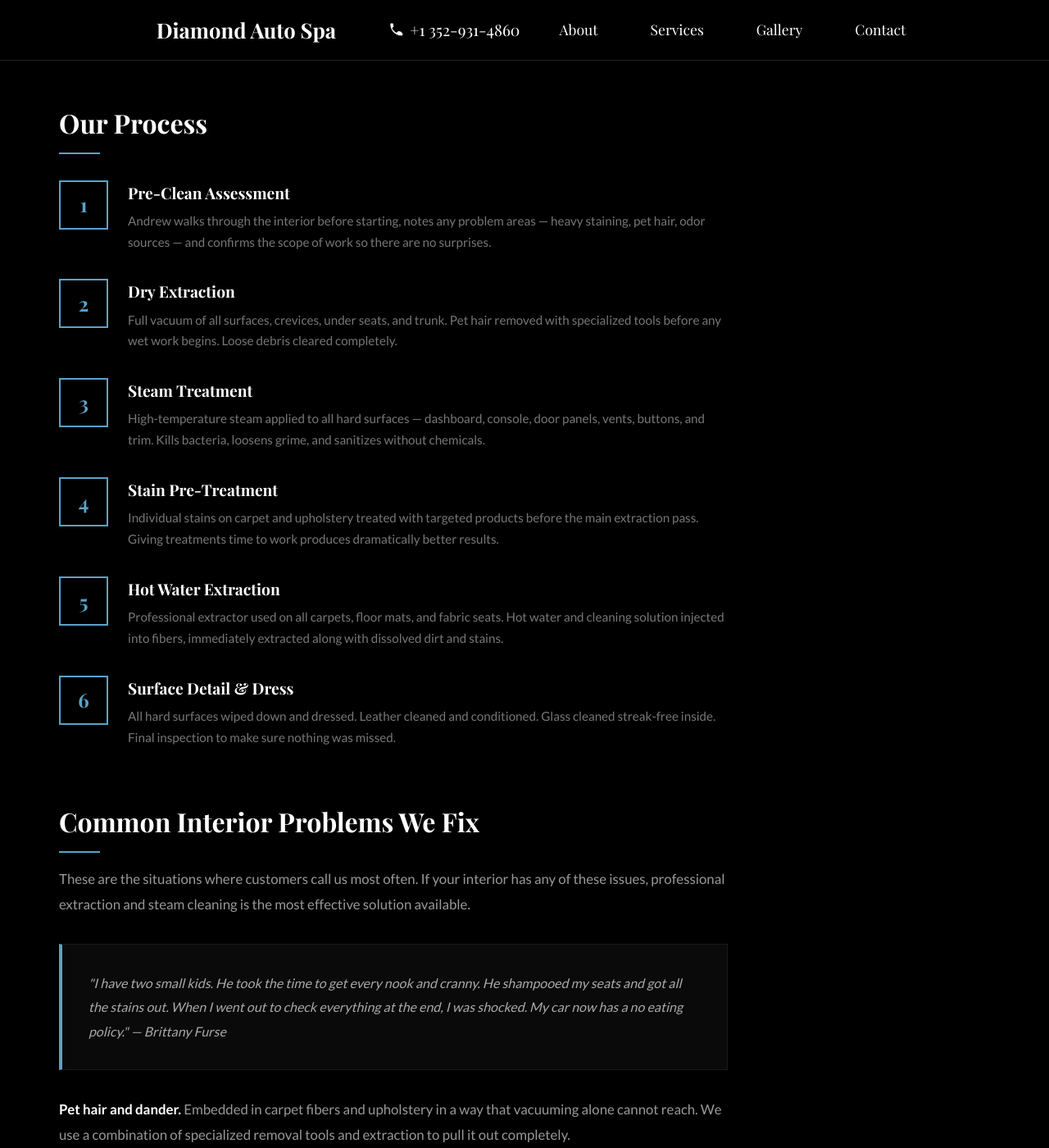
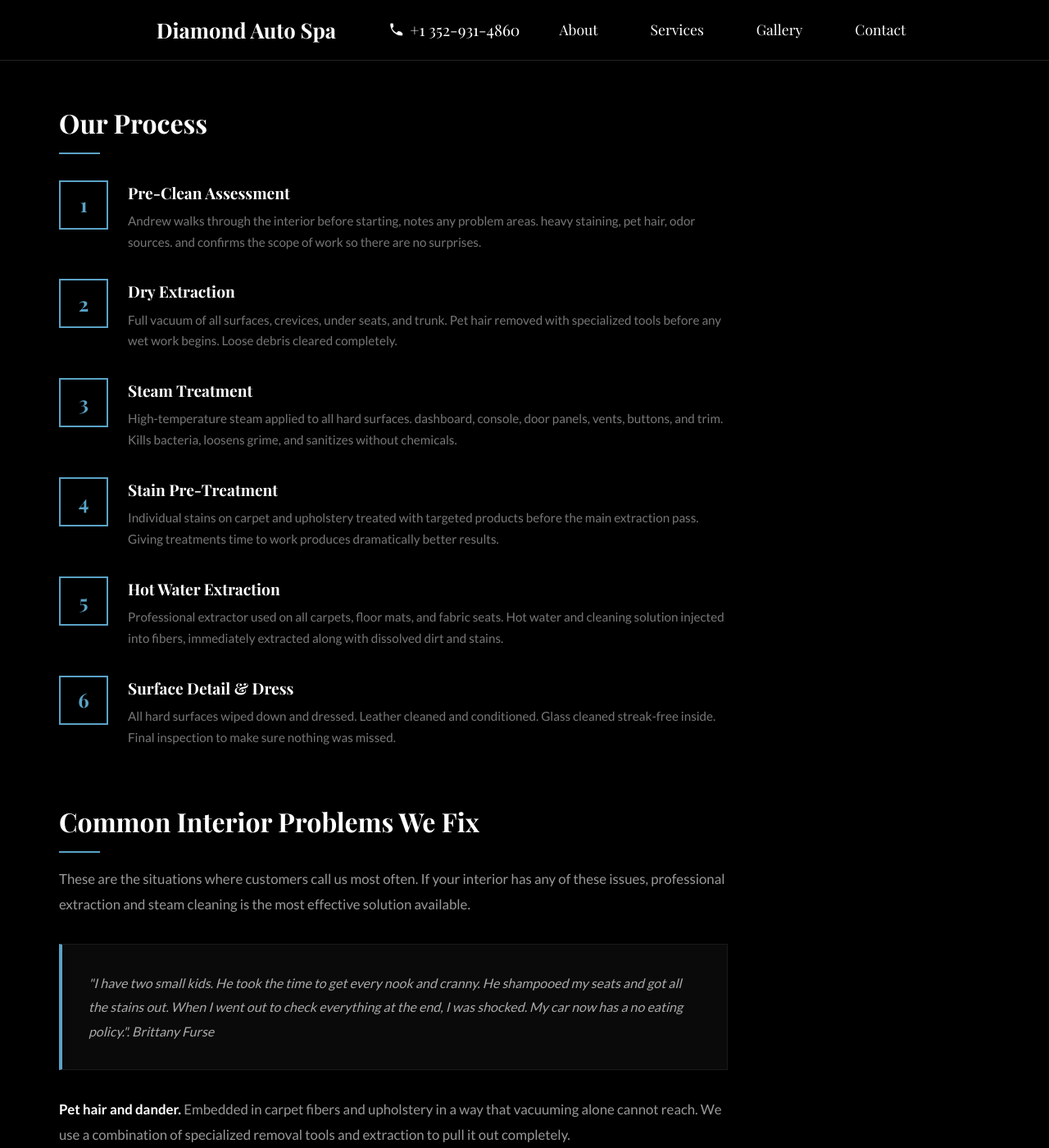
Before and after one commit to JamesBrownR/Diamond-Auto-Spa-Detailing, a Jekyll site: the page built from services/interior-detailing/index.html, in a window 1280 px wide and 1400 px high, scrolled down 2109 px. Shown: the whole window at 82% size. Built offline with Jekyll 4.4.1, drawn with Linux system fonts in a browser that asks for light colours; some web fonts are replaced; some of the changed text lies outside the part shown.

Commit message:
Update index.html

```diff
--- a/services/interior-detailing/index.html
+++ b/services/interior-detailing/index.html
@@ -1,7 +1,7 @@
 ---
 layout: services
 title: Interior Detailing in Eustis, FL | Diamond Auto Spa
-description: Professional mobile interior detailing in Eustis, FL. Steam cleaning, hot water extraction, leather conditioning, and odor removal — Diamond Auto Spa comes to you. Call 352-931-4860.
+description: Professional mobile interior detailing in Eustis, FL. Steam cleaning, hot water extraction, leather conditioning, and odor removal. Diamond Auto Spa comes to you. Call 352-931-4860.
 ---
 
 <script type="application/ld+json">
@@ -50,7 +50,7 @@
       "name": "How long does an interior detail take?",
       "acceptedAnswer": {
         "@type": "Answer",
-        "text": "Most interior details take between 3 and 6 hours depending on the size of the vehicle and condition of the interior. Heavily soiled vehicles or those with deep staining may take longer. Andrew does not rush — the job is finished when it is done right."
+        "text": "Most interior details take between 3 and 6 hours depending on the size of the vehicle and condition of the interior. Heavily soiled vehicles or those with deep staining may take longer. Andrew does not rush. the job is finished when it is done right."
       }
     },
     {
@@ -94,7 +94,8 @@
 </div>
 
 <!-- HERO -->
-<div class="service-hero">
+<div class="service-hero has-photo">
+    <div class="service-hero-bg" style="background-image: url('{{ site.baseurl }}/Pics/interior-detailing.webp');"></div>
     <div class="service-hero-eyebrow">Mobile Interior Detailing · Lake County, FL</div>
     <h1>Interior Detailing</h1>
     <p>Steam cleaning, hot water extraction, and a full interior restoration delivered to your driveway.</p>
@@ -109,7 +110,7 @@
 
         <div class="service-section">
             <h2>What Is Interior Detailing?</h2>
-            <p>Interior detailing is a deep, systematic cleaning of every surface inside your vehicle. It goes far beyond a standard vacuum and wipe-down. Andrew uses professional steam cleaners, hot water extractors, and specialized tools to lift embedded dirt, stains, pet hair, and odors from every part of your interior — carpets, seats, headliner, door panels, dashboard, console, and all the tight spaces in between.</p>
+            <p>Interior detailing is a deep, systematic cleaning of every surface inside your vehicle. It goes far beyond a standard vacuum and wipe-down. Andrew uses professional steam cleaners, hot water extractors, and specialized tools to lift embedded dirt, stains, pet hair, and odors from every part of your interior. carpets, seats, headliner, door panels, dashboard, console, and all the tight spaces in between.</p>
             <p>Florida interiors take a beating. The combination of heat, humidity, sand tracked in from the beach, food and drink spills, kids, pets, and daily use leaves most car interiors in a state that regular cleaning can not address. A professional interior detail restores your cabin to a condition most people have not seen since the day they drove off the lot.</p>
             <p>Every interior detail is performed mobile. Andrew arrives at your home, office, or wherever your vehicle is parked, fully equipped. No drop-off, no waiting rooms, no arranging a ride home.</p>
         </div>
@@ -121,7 +122,7 @@
                     <span class="included-check">✓</span>
                     <div>
                         <strong>Full Vacuum</strong>
-                        <p>Every surface — carpets, seats, floor mats, trunk, and all crevices vacuumed thoroughly before any wet work begins.</p>
+                        <p>Every surface. carpets, seats, floor mats, trunk, and all crevices vacuumed thoroughly before any wet work begins.</p>
                     </div>
                 </div>
                 <div class="included-item">
@@ -163,7 +164,7 @@
                     <span class="included-check">✓</span>
                     <div>
                         <strong>Door Panels & Jambs</strong>
-                        <p>Door pockets, handles, and jambs cleaned. One of the most overlooked areas in a standard clean — we do not skip it.</p>
+                        <p>Door pockets, handles, and jambs cleaned. One of the most overlooked areas in a standard clean. we do not skip it.</p>
                     </div>
                 </div>
                 <div class="included-item">
@@ -197,7 +198,7 @@
                     <div class="step-number">1</div>
                     <div class="step-content">
                         <h3>Pre-Clean Assessment</h3>
-                        <p>Andrew walks through the interior before starting, notes any problem areas — heavy staining, pet hair, odor sources — and confirms the scope of work so there are no surprises.</p>
+                        <p>Andrew walks through the interior before starting, notes any problem areas. heavy staining, pet hair, odor sources. and confirms the scope of work so there are no surprises.</p>
                     </div>
                 </div>
                 <div class="process-step">
@@ -211,7 +212,7 @@
                     <div class="step-number">3</div>
                     <div class="step-content">
                         <h3>Steam Treatment</h3>
-                        <p>High-temperature steam applied to all hard surfaces — dashboard, console, door panels, vents, buttons, and trim. Kills bacteria, loosens grime, and sanitizes without chemicals.</p>
+                        <p>High-temperature steam applied to all hard surfaces. dashboard, console, door panels, vents, buttons, and trim. Kills bacteria, loosens grime, and sanitizes without chemicals.</p>
                     </div>
                 </div>
                 <div class="process-step">
@@ -243,7 +244,7 @@
             <p>These are the situations where customers call us most often. If your interior has any of these issues, professional extraction and steam cleaning is the most effective solution available.</p>
 
             <div class="results-note">
-                <p>"I have two small kids. He took the time to get every nook and cranny. He shampooed my seats and got all the stains out. When I went out to check everything at the end, I was shocked. My car now has a no eating policy." — Brittany Furse</p>
+                <p>"I have two small kids. He took the time to get every nook and cranny. He shampooed my seats and got all the stains out. When I went out to check everything at the end, I was shocked. My car now has a no eating policy.". Brittany Furse</p>
             </div>
 
             <p><strong style="color:#fff;">Pet hair and dander.</strong> Embedded in carpet fibers and upholstery in a way that vacuuming alone cannot reach. We use a combination of specialized removal tools and extraction to pull it out completely.</p>
@@ -261,7 +262,7 @@
                         <span>How long does an interior detail take?</span>
                         <span class="faq-icon">+</span>
                     </button>
-                    <div class="faq-answer">Most interior details take between 3 and 6 hours depending on the size of the vehicle and condition of the interior. Heavily soiled vehicles or those with deep staining may take longer. Andrew does not rush — the job is finished when it is done right.</div>
+                    <div class="faq-answer">Most interior details take between 3 and 6 hours depending on the size of the vehicle and condition of the interior. Heavily soiled vehicles or those with deep staining may take longer. Andrew does not rush. the job is finished when it is done right.</div>
                 </div>
                 <div class="faq-item">
                     <button class="faq-question" onclick="toggleFaq(this)">
```
